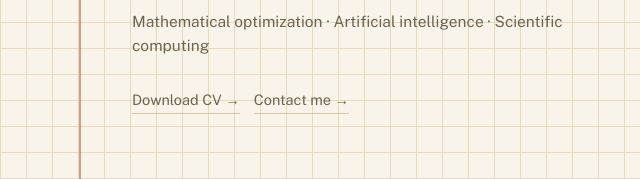
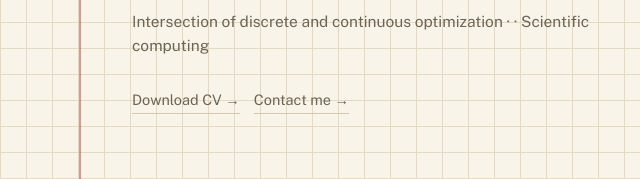
Before and after one commit to StephenNaboth/stephennaboth.github.io, an Astro site: page / in a window 1280 px wide. Shown: the part 420-599 px from the top of the page, 0-640 px from the left. Built offline with nearby package versions, Linux system fonts and the light colour scheme; Astro itself is replaced by a stand-in of ours.

Commit message:
profile update

```diff
--- a/src/pages/index.astro
+++ b/src/pages/index.astro
@@ -42,7 +42,7 @@ const github = "https://github.com/stephennaboth";
             methods for complex real-world problems in energy, finance, and
             engineering.
           </p>
-          <p class="lede lede-small">Mathematical optimization &middot; Artificial intelligence &middot; Scientific computing</p>
+          <p class="lede lede-small">Intersection of discrete and continuous optimization &middot;  &middot; Scientific computing</p>
           <div class="cta-row">
             <a class="link-arrow" href="/Stephen_Naboth_CV.pdf" download>Download CV &rarr;</a>
             <a class="link-arrow" href={`mailto:${email}`}>Contact me &rarr;</a>
```
